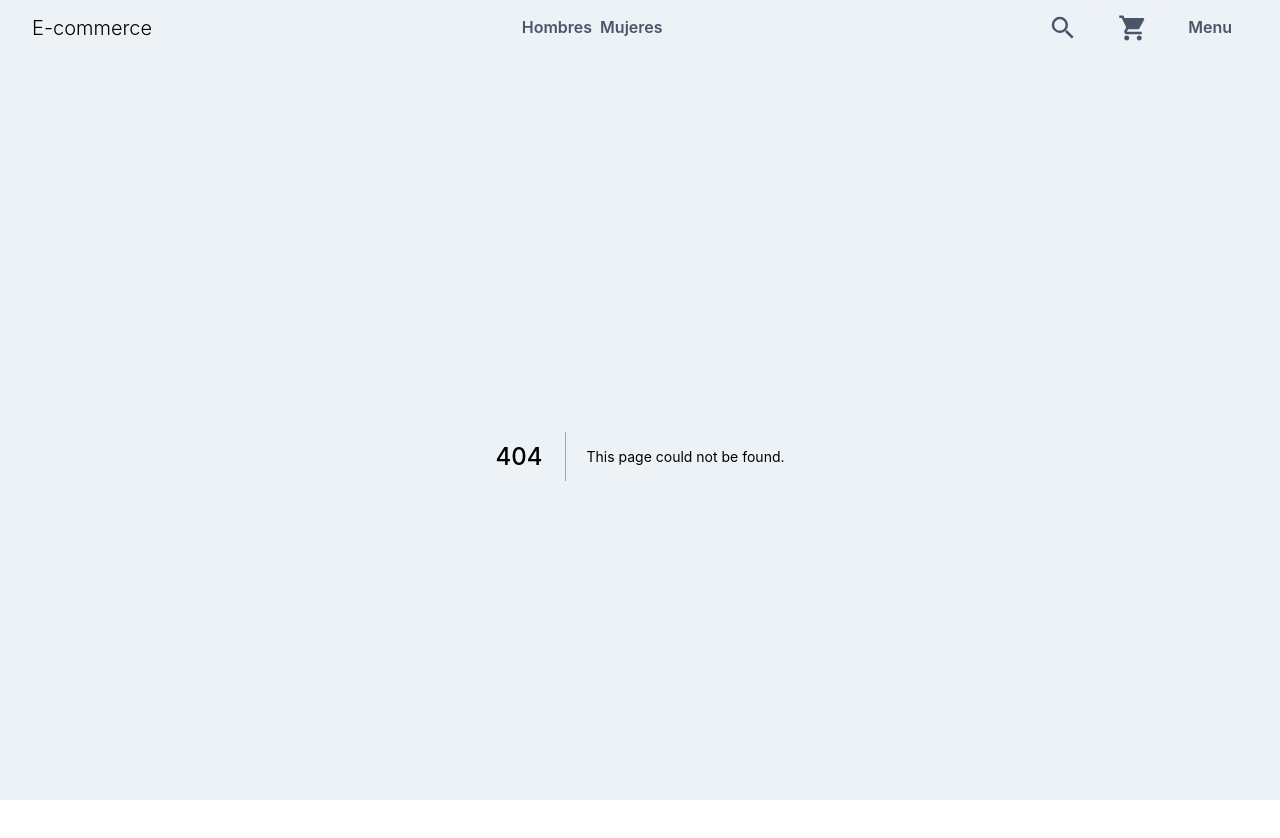
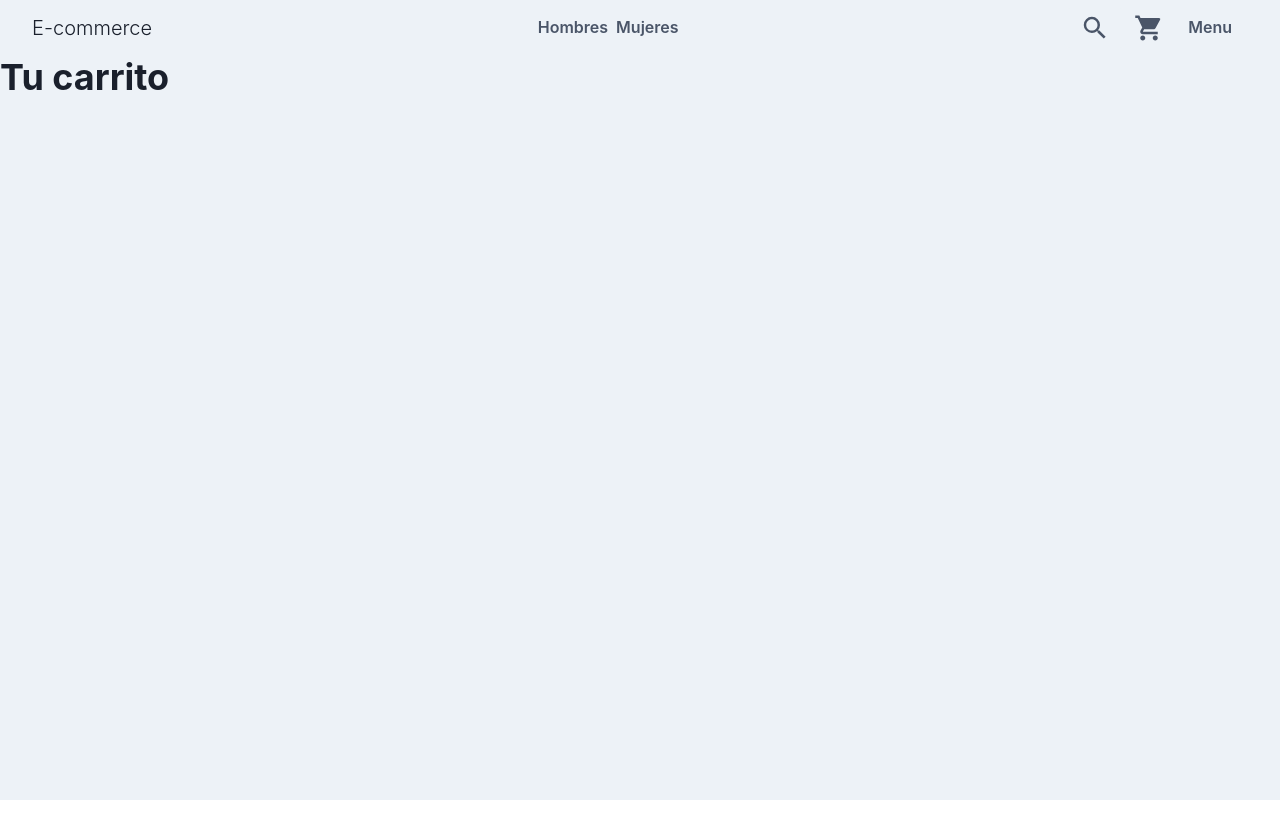
Before and after one commit to mauromamani/next-ecommerce, a Next.js app in the folder client/: page /cart in a window 1280 px wide. Before the commit this address had no page. Shown: the top 838 px of the page. After the commit the page ends 800 px from the top, so only its background shows below. Built offline with nearby package versions, Linux system fonts and the light colour scheme.

Commit message:
chore: add cart page

```diff
--- /dev/null
+++ b/client/src/components/cart/index.tsx
@@ -0,0 +1,12 @@
+import { Heading } from '@chakra-ui/react';
+import { FC, useContext } from 'react';
+
+import { NavbarCtx } from '@/context/navbar/NavbarCtx';
+
+export const Cart: FC = () => {
+  const { cart } = useContext(NavbarCtx);
+
+  console.log(cart);
+
+  return <Heading>Tu carrito</Heading>;
+};
--- a/client/src/components/navbar/index.tsx
+++ b/client/src/components/navbar/index.tsx
@@ -46,9 +46,11 @@ export const Navbar = () => {
         </Box>
         <Box>
           <Tooltip label="Carrito">
-            <Button>
-              <MdShoppingCart size={'30px'} />
-            </Button>
+            <Box>
+              <Link href="/cart">
+                <MdShoppingCart size={'30px'} />
+              </Link>
+            </Box>
           </Tooltip>
         </Box>
         <Box>
--- a/client/src/context/navbar/NavbarCtx.tsx
+++ b/client/src/context/navbar/NavbarCtx.tsx
@@ -1,5 +1,5 @@
 /* eslint-disable no-unused-vars */
-import { createContext, Dispatch, FC, SetStateAction, useState } from 'react';
+import { createContext, FC, useState } from 'react';
 
 interface ICartProduct {
   id: string;
--- /dev/null
+++ b/client/src/pages/cart.tsx
@@ -0,0 +1,14 @@
+import { Box } from '@chakra-ui/react';
+import { NextPage } from 'next';
+
+import { Cart } from '@/components/cart';
+
+const CartPage: NextPage = () => {
+  return (
+    <Box backgroundColor={'gray.100'}>
+      <Cart />
+    </Box>
+  );
+};
+
+export default CartPage;
```
